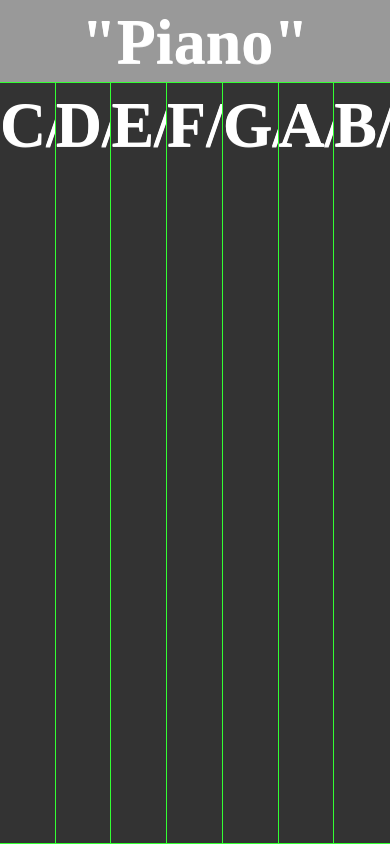
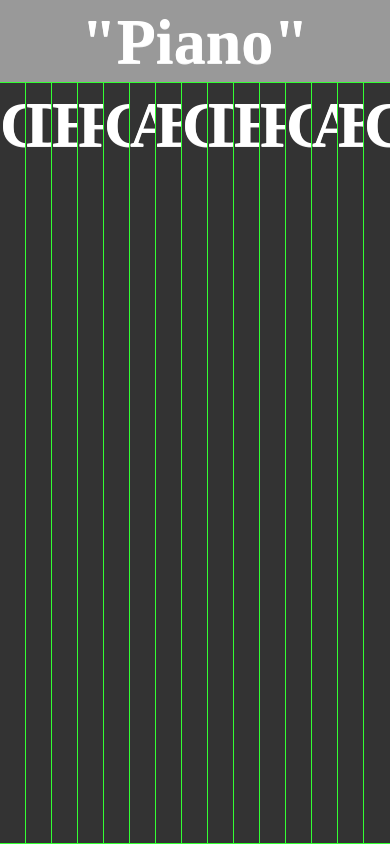
Before and after one commit to YairRodd/apppiano, a plain HTML site: page index.html in a window 390 px wide. Drawn offline with Linux system fonts and the light colour scheme; some packages are replaced by stand-ins of ours; files whose address does not match are found by name.

Commit message:
3subida
Con dos octavas

```diff
--- a/css/estilo.css
+++ b/css/estilo.css
@@ -30,7 +30,7 @@
 	 height: 90%;
 	 outline: #3F3 solid 1px;
 	 background: #333;
-	 width: 14.28571428571429%;
+	 width: 6.666666666666666%;
  }
  .textonota {
 	 position: relative;
--- a/index.html
+++ b/index.html
@@ -46,6 +46,30 @@
      <div id="si" class="nota"><!--nota-->
      <div class="texto-nota">B/SI</div>
      </div><!--Nota-->
+     <div id="do" class="nota"><!--nota-->
+     <div class="texto-nota">C/DO</div>
+     </div><!--Nota-->
+     <div id="re" class="nota"><!--nota-->
+     <div class="texto-nota">D/RE</div>
+     </div><!--Nota-->
+      <div id="mi" class="nota"><!--nota-->
+     <div class="texto-nota">E/MI</div>
+     </div><!--Nota-->
+      <div id="fa" class="nota"><!--nota-->
+     <div class="texto-nota">F/FA</div>
+     </div><!--Nota-->
+     <div id="sol" class="nota"><!--nota-->
+     <div class="texto-nota">G/SOL</div>
+     </div><!--Nota-->
+     <div id="la" class="nota"><!--nota-->
+     <div class="texto-nota">A/LA</div>
+     </div><!--Nota-->
+      <div id="si" class="nota"><!--nota-->
+     <div class="texto-nota">B/SI</div>
+     </div><!--Nota-->
+     <div id="do" class="nota"><!--nota-->
+     <div class="texto-nota">C/DO</div>
+     </div><!--Nota-->
    </div><!--Teclado-->
   </div><!--pantalla-->
 </div><!--Principal-->
```
